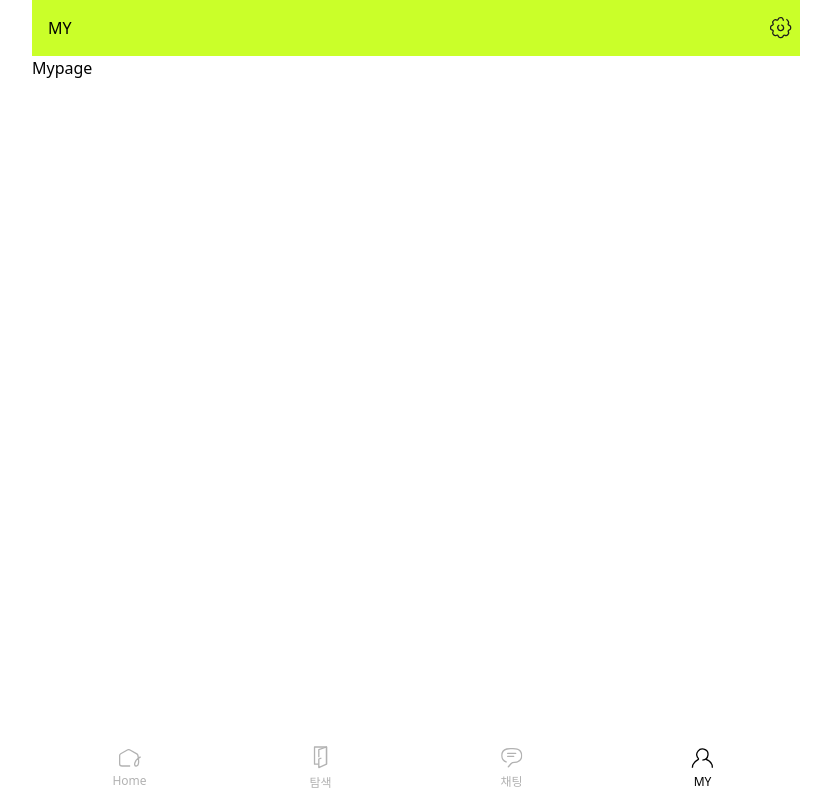
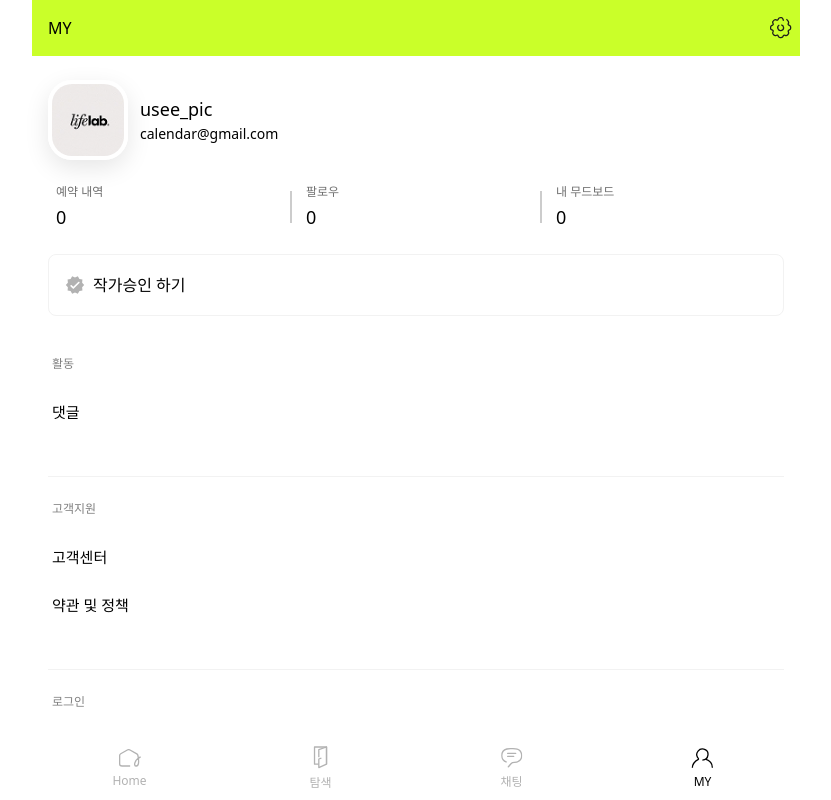
Before and after one commit to Team-Picus/PICUS-FRONT, a React (Vite) app: page /my in a window 1280 px wide. Shown: the whole page, without its empty margins (224-1055 px from the left). Built offline with nearby package versions, Linux system fonts and the light colour scheme; a web font is replaced by a local one.

Commit message:
:art: style: 의뢰자 마이페이지 UI 구현

```diff
--- a/src/pages/my/ui/MyPage.tsx
+++ b/src/pages/my/ui/MyPage.tsx
@@ -1,7 +1,11 @@
+import styled from '@emotion/styled';
 import Navigation from '@shared/components/Navigation.tsx';
 import Header from '@shared/components/Header.tsx';
 import IcSet from '@icon/ic-set.svg';
 import type { HeaderIcon } from '@shared/types/header.ts';
+import Profile from '@widget/my/ui/Profile.tsx';
+import Menu from '@widget/my/ui/Menu.tsx';
+import type { MenuItemProps } from '@widget/my/types/menu.ts';
 
 const MyPage = () => {
   const icons: HeaderIcon[] = [
@@ -13,13 +17,55 @@ const MyPage = () => {
       },
     },
   ];
+  const activityMenu: MenuItemProps[] = [
+    {
+      label: '댓글',
+      route: '/comments',
+    },
+  ];
+  const supportMenu: MenuItemProps[] = [
+    {
+      label: '고객센터',
+      route: '/customer_support',
+    },
+    {
+      label: '약관 및 정책',
+    },
+  ];
+  const loginMenu: MenuItemProps[] = [
+    {
+      label: '로그아웃',
+    },
+  ];
   return (
     <>
       <Header title="MY" icons={icons} />
-      <div>Mypage</div>
+      <MyPageContainer>
+        <Profile />
+        <MenuSectionContainer style={{ border: 'none' }}>
+          <Menu title="활동" menuList={activityMenu} />
+        </MenuSectionContainer>
+        <MenuSectionContainer>
+          <Menu title="고객지원" menuList={supportMenu} />
+        </MenuSectionContainer>
+        <MenuSectionContainer>
+          <Menu title="로그인" menuList={loginMenu} />
+        </MenuSectionContainer>
+      </MyPageContainer>
       <Navigation whiteBackgroundColor={true} />
     </>
   );
 };
 
 export default MyPage;
+
+const MyPageContainer = styled.div`
+  display: flex;
+  flex-direction: column;
+  padding: 24px 16px 80px 16px;
+  gap: 16px;
+`;
+
+const MenuSectionContainer = styled.div`
+  border-top: 1px solid ${({ theme }) => theme.colors.lightMode.divider.divider1};
+`;
--- /dev/null
+++ b/src/widget/my/types/menu.ts
@@ -0,0 +1,5 @@
+export interface MenuItemProps {
+  label: string;
+  route?: string;
+  onClick?: () => void;
+}
--- /dev/null
+++ b/src/widget/my/ui/Menu.tsx
@@ -0,0 +1,54 @@
+import styled from '@emotion/styled';
+import { useNavigate } from 'react-router';
+import type { MenuItemProps } from '@widget/my/types/menu.ts';
+
+interface MenuProps {
+  title: string;
+  menuList: MenuItemProps[];
+}
+
+const Menu = ({ title, menuList }: MenuProps) => {
+  const navigate = useNavigate();
+
+  const handleClick = (route?: string, onClick?: () => void) => {
+    if (onClick) {
+      onClick();
+    } else if (route) {
+      navigate(route);
+    }
+  };
+
+  return (
+    <MenuContainer>
+      <MenuTitle>{title}</MenuTitle>
+      <div>
+        {menuList.map(({ label, route, onClick }, index) => (
+          <MenuItem key={index} onClick={() => handleClick(route, onClick)}>
+            {label}
+          </MenuItem>
+        ))}
+      </div>
+    </MenuContainer>
+  );
+};
+
+export default Menu;
+
+const MenuContainer = styled.div`
+  display: flex;
+  flex-direction: column;
+  padding: 24px 0;
+  gap: 16px;
+`;
+
+const MenuTitle = styled.div`
+  padding-left: 4px;
+  font: ${({ theme }) => theme.fonts.labelS};
+  color: ${({ theme }) => theme.colors.lightMode.text.text3};
+`;
+
+const MenuItem = styled.div`
+  padding: 12px 4px;
+  cursor: pointer;
+  font: ${({ theme }) => theme.fonts.labelM};
+`;
--- /dev/null
+++ b/src/widget/my/ui/Profile.tsx
@@ -0,0 +1,126 @@
+import styled from '@emotion/styled';
+import ImgProfileEx from '@image/img-profile-ex.png';
+import IcUnapproval from '@icon/ic-unapproval.svg';
+
+const Profile = () => {
+  return (
+    <ProfileContainer>
+      <ProfileInfoSection>
+        <ProfileImageSection>
+          <ProfileImage src={ImgProfileEx} alt="" />
+        </ProfileImageSection>
+        <InfoSection>
+          <Nickname>{`usee_pic`}</Nickname>
+          <Email>{`calendar@gmail.com`}</Email>
+        </InfoSection>
+      </ProfileInfoSection>
+      <ActivityAccessSection>
+        <ActivityItem>
+          <ActivityTitle>{`예약 내역`}</ActivityTitle>
+          <ActivityCount>{`0`}</ActivityCount>
+        </ActivityItem>
+        <ActivityDivider />
+        <ActivityItem>
+          <ActivityTitle>{`팔로우`}</ActivityTitle>
+          <ActivityCount>{`0`}</ActivityCount>
+        </ActivityItem>
+        <ActivityDivider />
+        <ActivityItem>
+          <ActivityTitle>{`내 무드보드`}</ActivityTitle>
+          <ActivityCount>{`0`}</ActivityCount>
+        </ActivityItem>
+      </ActivityAccessSection>
+      <ExpertApprovalSection>
+        <Icon src={IcUnapproval} alt="unapproval"></Icon>
+        {`작가승인 하기`}
+      </ExpertApprovalSection>
+    </ProfileContainer>
+  );
+};
+
+export default Profile;
+
+const ProfileContainer = styled.div`
+  display: flex;
+  flex-direction: column;
+  gap: 24px;
+`;
+
+const ProfileInfoSection = styled.div`
+  display: flex;
+  flex-direction: row;
+  align-items: center;
+  gap: 12px;
+`;
+
+const ProfileImageSection = styled.div`
+  width: 80px;
+  height: 80px;
+  overflow: hidden;
+  border-radius: 24px;
+  border: 4px solid ${({ theme }) => theme.colors.lightMode.icon.iconW};
+  box-shadow: 0 8px 24px 0 #0000001a;
+`;
+
+const ProfileImage = styled.img`
+  width: 100%;
+  height: 100%;
+  object-fit: fill;
+  object-position: center;
+`;
+
+const InfoSection = styled.div`
+  display: flex;
+  flex-direction: column;
+`;
+
+const Nickname = styled.div`
+  font: ${({ theme }) => theme.fonts.title3};
+`;
+
+const Email = styled.div`
+  font: ${({ theme }) => theme.fonts.body3};
+  color: ${({ theme }) => theme.colors.lightMode.text3};
+  line-height: 150%;
+`;
+
+const ActivityAccessSection = styled.div`
+  display: flex;
+  flex-direction: row;
+  align-items: center;
+  gap: 6px;
+`;
+
+const ActivityItem = styled.div`
+  display: flex;
+  flex-direction: column;
+  width: 100%;
+  padding: 0 8px;
+  gap: 4px;
+`;
+
+const ActivityTitle = styled.div`
+  font: ${({ theme }) => theme.fonts.labelS};
+  color: #6f6f6f;
+`;
+
+const ActivityCount = styled.div`
+  font: ${({ theme }) => theme.fonts.title3};
+`;
+
+const ActivityDivider = styled.div`
+  height: 32px;
+  border: 1px solid ${({ theme }) => theme.colors.lightMode.divider.divider2};
+`;
+
+const ExpertApprovalSection = styled.div`
+  display: flex;
+  align-items: center;
+  background: ${({ theme }) => theme.colors.lightMode.background.bg1};
+  border: 1px solid ${({ theme }) => theme.colors.lightMode.divider.divider1};
+  border-radius: 8px;
+  padding: 18px 16px;
+  gap: 8px;
+`;
+
+const Icon = styled.img``;
```
Also changed, not shown: src/shared/assets/icon/ic-unapproval.svg (added), src/shared/assets/image/img-profile-ex.png (added).
